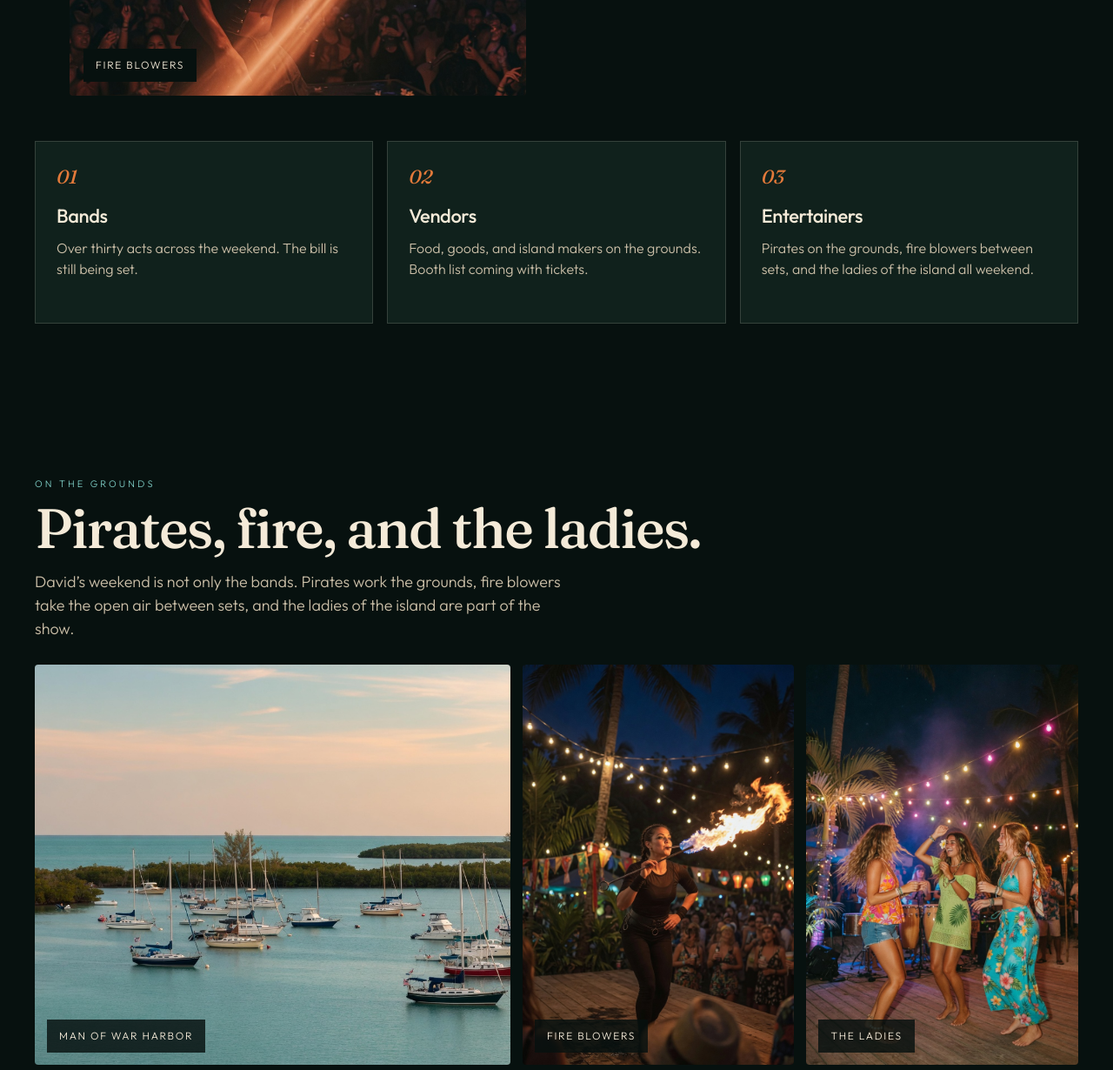
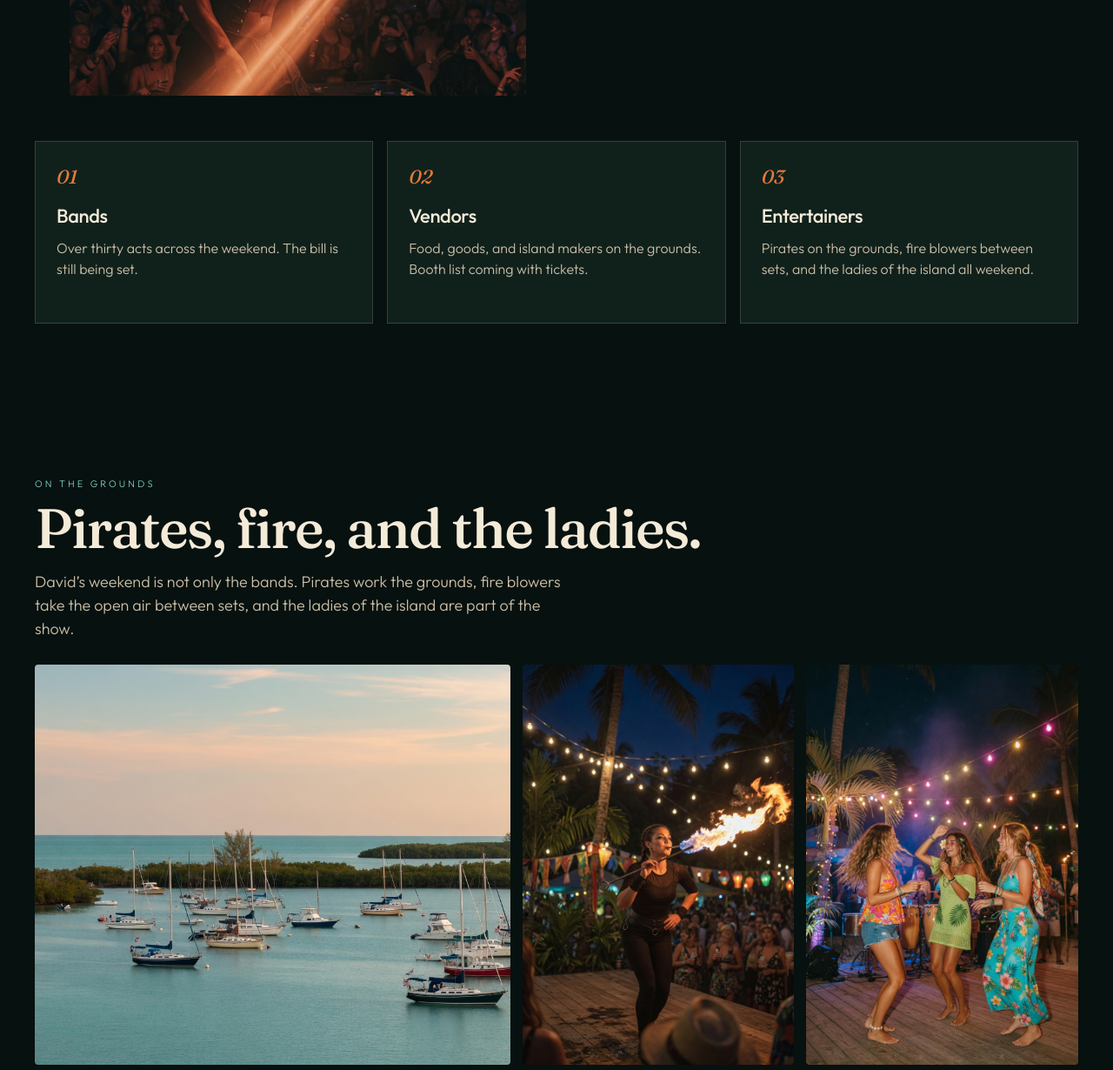
Before and after one commit to cyborgambitions/fire-on-the-island, a website: page index.html in a window 1280 px wide. Shown: the part 1450-2680 px from the top of the page at 87% size. Drawn offline with Linux system fonts and the light colour scheme.

Commit message:
Remove the labels sitting on the photos

```diff
--- a/index.html
+++ b/index.html
@@ -461,7 +461,6 @@
       <div class="split">
         <figure class="frame">
           <img src="assets/jpg4.jpg" alt="A fire blower performing at night" />
-          <figcaption>Fire blowers</figcaption>
         </figure>
         <div>
           <p class="section-kicker">The weekend</p>
@@ -503,15 +502,12 @@
       <div class="cast">
         <figure>
           <img src="assets/man-of-war.jpg" alt="Boats anchored in Man of War Harbor, Key West" />
-          <figcaption>Man of War Harbor</figcaption>
         </figure>
         <figure>
           <img src="assets/fire-blower.jpg" alt="A fire blower performing at night" />
-          <figcaption>Fire blowers</figcaption>
         </figure>
         <figure>
           <img src="assets/island-girls.jpg" alt="Island girls performing under the festival lights" />
-          <figcaption>The ladies</figcaption>
         </figure>
       </div>
     </section>
```
